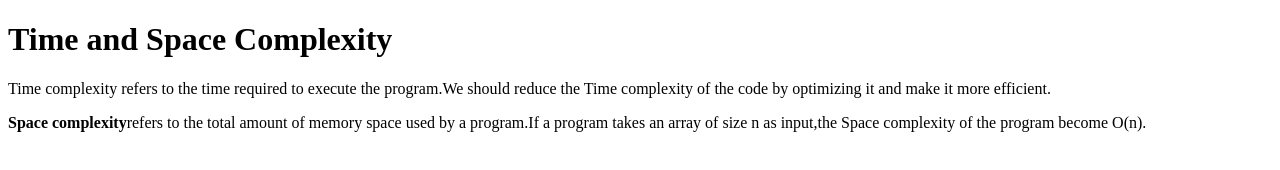
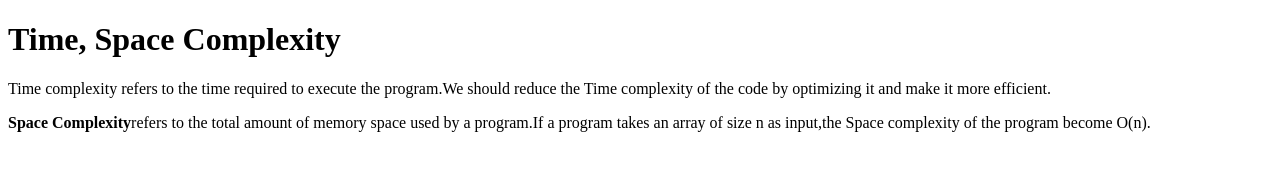
Before and after one commit to acciojob/time-and-space-complexity-Kalpana6, a website: page main.html in a window 1280 px wide. Drawn offline with Linux system fonts and the light colour scheme.

Commit message:
created a submission

```diff
--- a/main.html
+++ b/main.html
@@ -8,9 +8,9 @@
 
 <body>
 	<!-- the entire body must be written by student -->
-	<h1>Time and Space Complexity</h1>
+	<h1>Time, Space Complexity</h1>
 	<p>Time complexity refers to the time required to execute the program.We should reduce the Time complexity of the code by optimizing it and make it more efficient.</p>
-	<p><b>Space complexity</b>refers to the total amount of memory space used by a program.If a program takes an array of size n as input,the Space complexity of the program become O(n).</p>
+	<p><b>Space Complexity</b>refers to the total amount of memory space used by a program.If a program takes an array of size n as input,the Space complexity of the program become O(n).</p>
     <script type="text/javascript" src="./script.js">
 
 </script>
```
